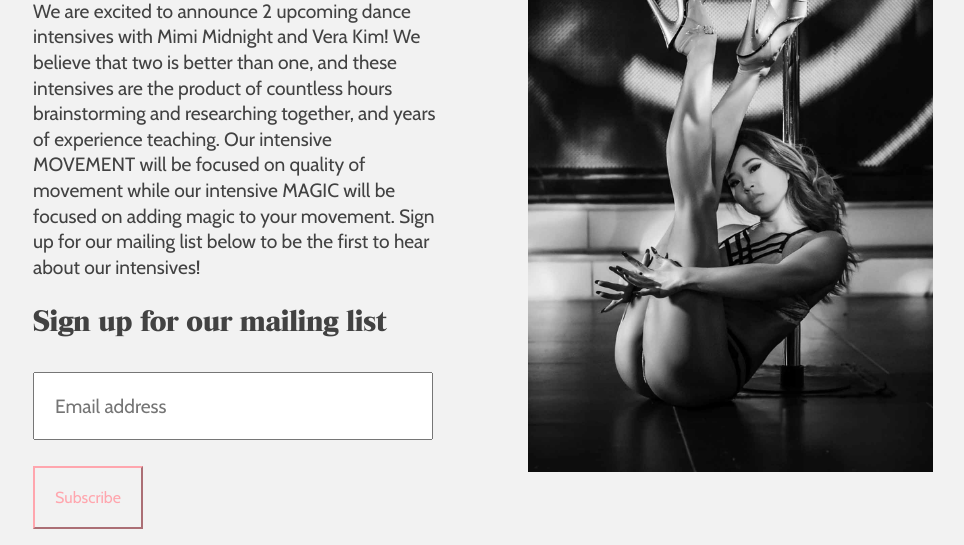
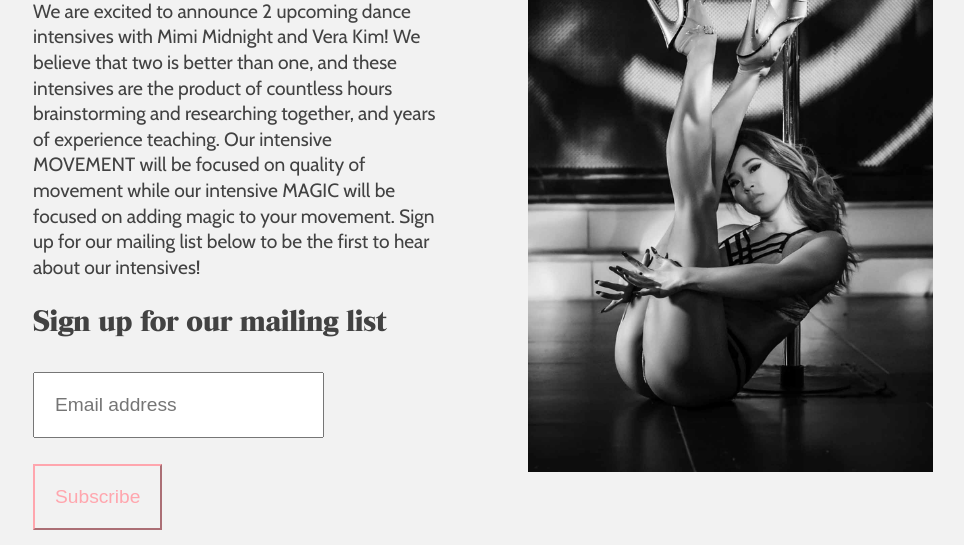
Before and after one commit to magglzz/mimiveradance, a plain HTML site: page index.html in a window 1280 px wide. Shown: the part 238-783 px from the top of the page, without its empty margins (157-1121 px from the left). Drawn offline with nearby package versions, Linux system fonts and the light colour scheme.

Commit message:
subscribe fix again!

```diff
--- a/styles/styles.css
+++ b/styles/styles.css
@@ -253,17 +253,6 @@ nav ul {
 }
 #menu-btn.active span:after {
   transform: translate3d(0,-10px,0) rotate(-45deg)
-}
-
-.clear input{
-  border-width: 2px;
-  border-color: var(--main-color);
-  font-family: cabin;
-  font-size: 1rem;
-}
-#mc_embed_signup_scroll .email{
-  font-family: cabin;
-  width: 400px;
 }
 
 .articles {
```
